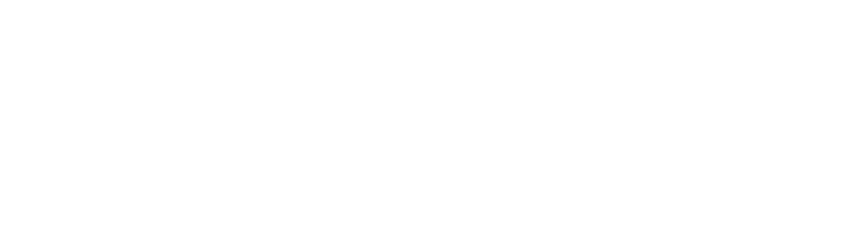
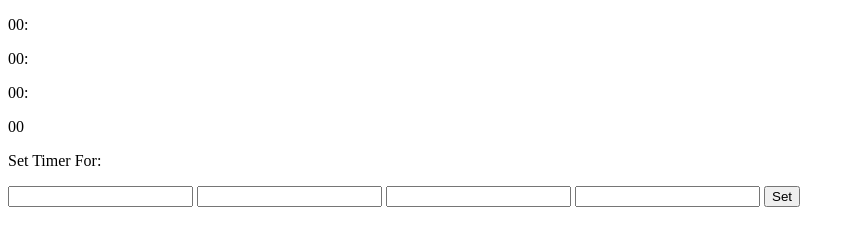
Before and after one commit to kindnemo/stupid-timer-app, a plain HTML site: page index.html in a window 1280 px wide. Shown: the whole page, without its empty margins (0-855 px from the left). Drawn offline with Linux system fonts and the light colour scheme.

Commit message:
Made the structure for the app

```diff
--- a/index.html
+++ b/index.html
@@ -7,6 +7,30 @@
     <title>Timer</title>
 </head>
 <body>
-
+    <div class="all">
+        <div class="timer">
+            <p class="time" id="days-count">00:</p>
+            <p class="time" id="hour-count">00:</p>
+            <p class="time" id="minute-count">00:</p>
+            <p class="time" id="second-count">00</p>
+        </div>
+        <div class="timer set-timer">
+            <div class="timer">
+                <span><p class="set-time">
+                    Set Timer For:
+                </p></span>
+                <div class="set-timer">
+                    <form action="">
+                        <input type="number" id="day-set" name="day-set" value="day">
+                        <input type="number" id="hour-set" name="hour-set" value="hour">
+                        <input type="number" id="minute-set" name="minute-set" value="minute">
+                        <input type="number" id="second-set" name="second-set"
+                        value="second">
+                        <button>Set</button>
+                    </form>
+                </div>
+            </div>
+        </div>
+    </div>
 </body>
 </html>
```
